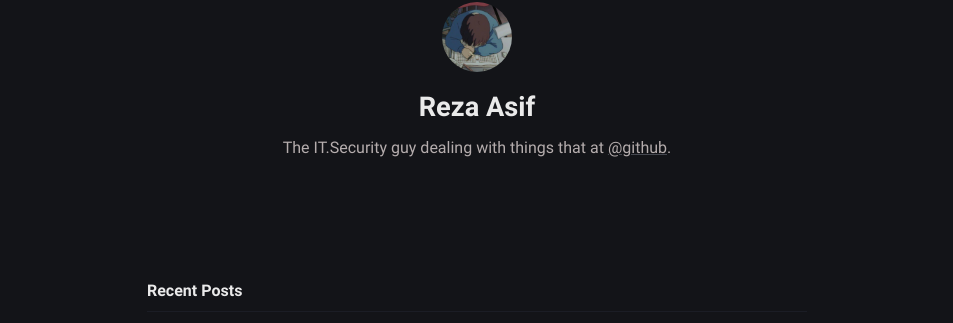
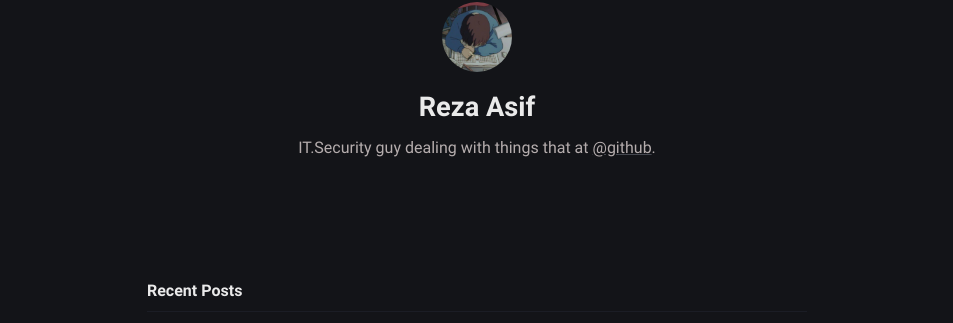
Before and after one commit to securebitAsif/fabulous-jupiter-8f84d, a Jekyll site: the page built from index.md, in a window 1280 px wide. Shown: the part 166-489 px from the top of the page, without its empty margins (163-1116 px from the left). Built offline with Jekyll 4.4.1, drawn with Linux system fonts in a browser that asks for light colours.

Commit message:
_config.yml: changed

```diff
--- a/_config.yml
+++ b/_config.yml
@@ -11,7 +11,7 @@ mode: dark
 author:
   name: Reza Asif
   bio: >-
-    The IT.Security guy dealing with things that at <a
+    IT.Security guy dealing with things that at <a
     href="https://github.com/piharpi/jekyll-klise" target="_blank"
     rel="noopener">@github</a>.
   username: username
```
